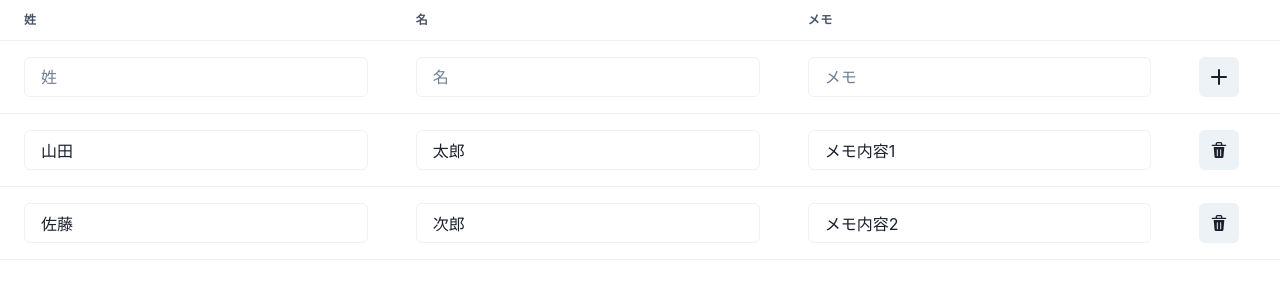
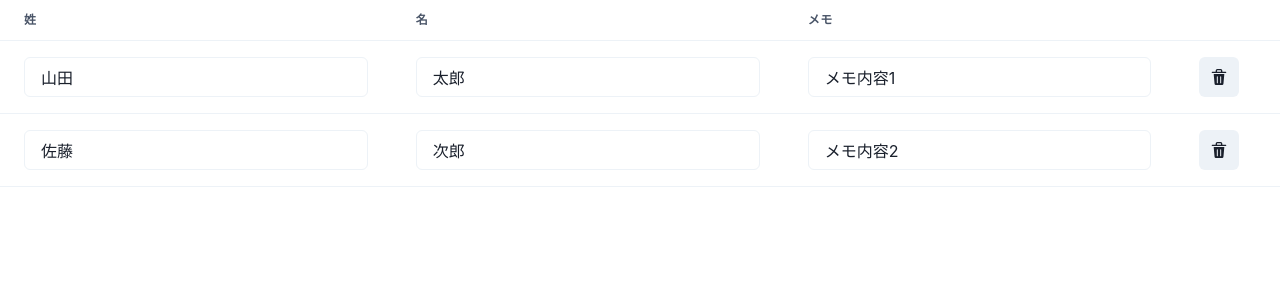
Before and after one commit to yoshihirogurande/table-app, a React (Create React App) app: page / in a window 1280 px wide. Shown: the top 300 px of the page. Built offline with nearby package versions, Linux system fonts and the light colour scheme.

Commit message:
追加機能入力欄を削除しました

```diff
--- a/src/components/EditableTable.jsx
+++ b/src/components/EditableTable.jsx
@@ -21,19 +21,6 @@
   const [newFirstName, setNewFirstName] = useState('');
   const [newMemo, setNewMemo] = useState('');
 
-  const handleAddRow = () => {
-    const newId = data.length > 0 ? Math.max(...data.map(d => d.id)) + 1 : 1;
-    const newRow = {
-      id: newId,
-      lastName: newLastName,
-      firstName: newFirstName,
-      memo: newMemo,
-    };
-    setData([newRow, ...data]);
-    setNewLastName('');
-    setNewFirstName('');
-    setNewMemo('');
-  };
 
   const handleInputChange = (e, id, fieldName) => {
     const newData = data.map(item => {
@@ -62,34 +49,6 @@
         </Thead>
         <Tbody>
           <Tr>
-            <Td>
-              <Input
-                placeholder="姓"
-                value={newLastName}
-                onChange={e => setNewLastName(e.target.value)}
-              />
-            </Td>
-            <Td>
-              <Input
-                placeholder="名"
-                value={newFirstName}
-                onChange={e => setNewFirstName(e.target.value)}
-              />
-            </Td>
-            <Td>
-              <Input
-                placeholder="メモ"
-                value={newMemo}
-                onChange={e => setNewMemo(e.target.value)}
-              />
-            </Td>
-            <Td>
-              <IconButton
-                aria-label="追加"
-                icon={<AddIcon />}
-                onClick={handleAddRow}
-              />
-            </Td>
           </Tr>
           {data.map(row => (
             <Tr key={row.id}>
```
